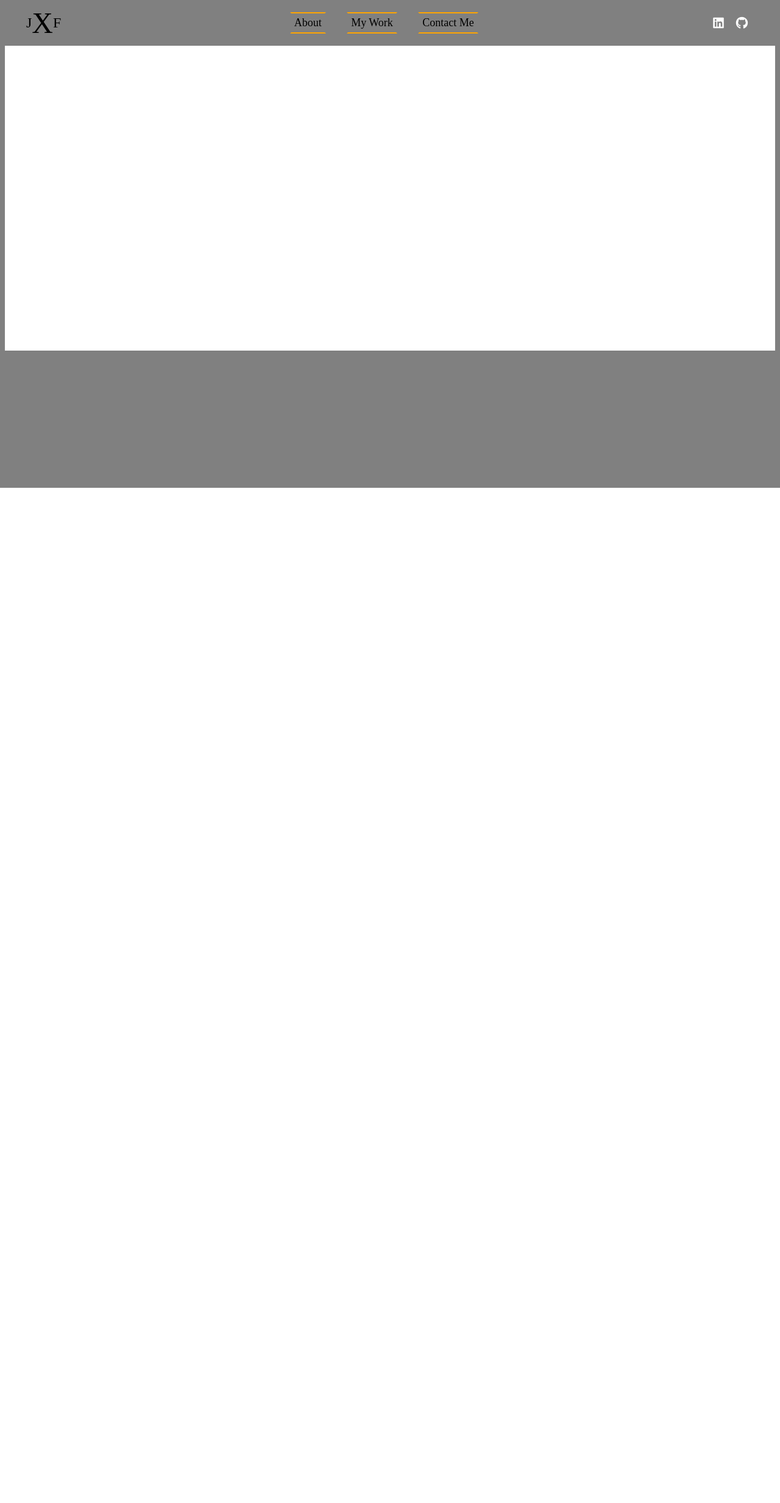
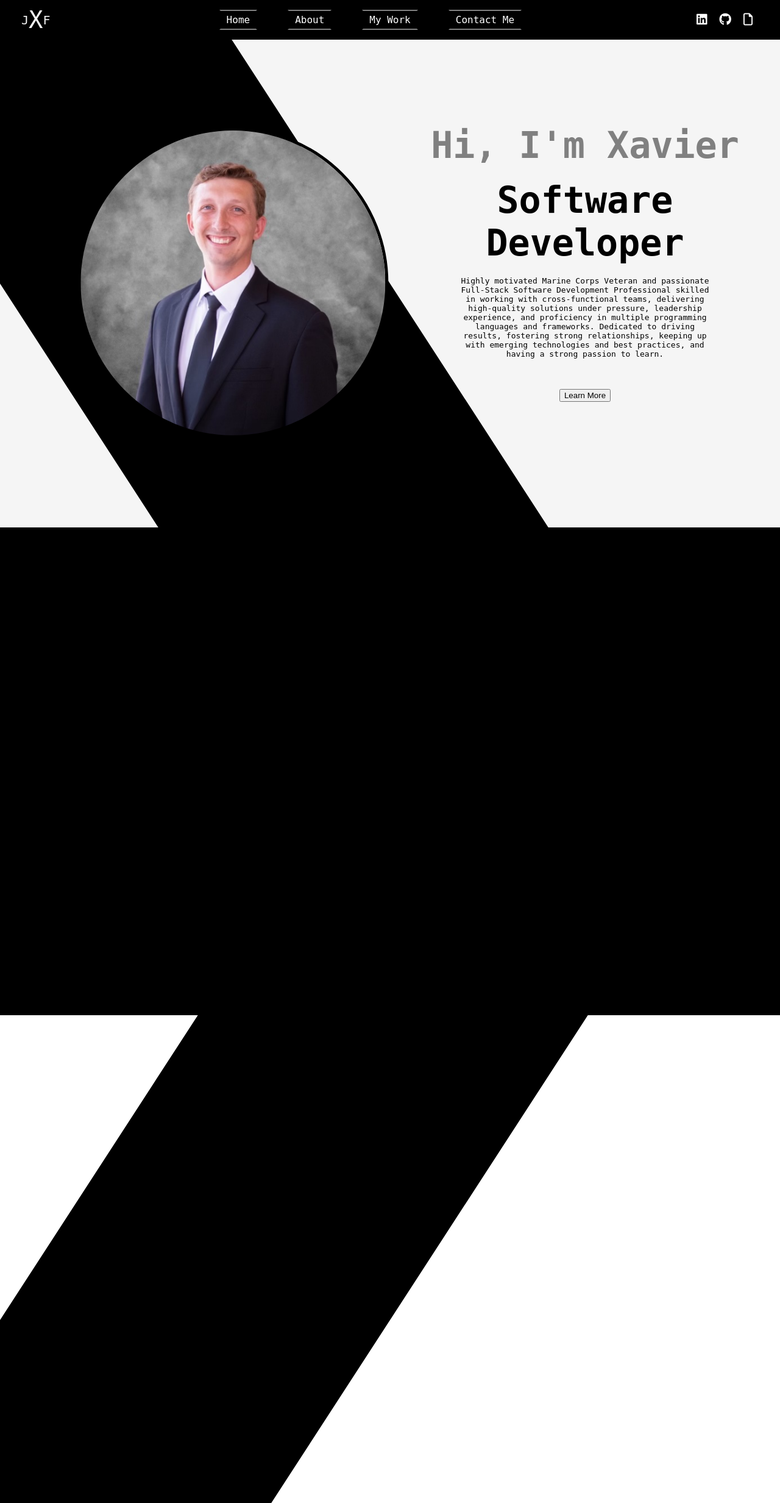
Before and after one commit to XavierFrancis9/portfolio, a Spring Boot app: page / in a window 1280 px wide. Shown: the whole page at 61% size. Before the commit the page ends 800 px from the top, so only its background shows below. Run offline with Spring Boot 4, Linux system fonts and the light colour scheme; some libraries are stand-ins or nearby versions.

Commit message:
home page style updated

```diff
--- a/src/main/java/com/example/portfolio/controllers/HomeController.java
+++ b/src/main/java/com/example/portfolio/controllers/HomeController.java
@@ -23,7 +23,7 @@ public class HomeController {
     }
 
     // view contact me page
-    @GetMapping("/contact-me")
+    @GetMapping("/contact")
     public String contact() {
         return "contact";
     }
--- /dev/null
+++ b/src/main/resources/static/css/navbar.css
@@ -0,0 +1,62 @@
+nav {
+    display: flex;
+    justify-content: space-between;
+    padding: 0 25px;
+    margin: 10px;
+}
+
+#navRight {
+    display: flex;
+    justify-content: space-around;
+    padding: 0 20%;
+    align-items: center;
+
+}
+#navLeft {
+    font-size: xxx-large;
+    display: flex;
+    align-items: center;
+}
+#navRight a{
+    font-size: large;
+    text-decoration: none;
+    color: white;
+    border-top: grey 2px solid;
+    border-bottom: grey 2px solid;
+    border-left: black 2px solid;
+    border-right: black 2px solid;
+    padding: 5px 10px;
+    margin: 0 25px;
+    /*width: 100px;*/
+    /*text-align: center;*/
+}
+
+
+#navRight a:hover {
+    background-color: black;
+    border-top: black 2px solid;
+    border-bottom: black 2px solid;
+    border-left: #cc8500 2px solid;
+    border-right: #cc8500 2px solid;
+}
+
+#top1, #top3 {
+    font-size: x-large;
+}
+
+#top2 {
+    font-size: xxx-large;
+}
+
+#navIcons {
+    display: flex;
+    align-items: center;
+    justify-content: space-around;
+}
+#navIcons i {
+    padding: 0 10px;
+}
+html {
+    background-color: black;
+    color: whitesmoke;
+}
--- a/src/main/resources/templates/home.html
+++ b/src/main/resources/templates/home.html
@@ -6,64 +6,86 @@
           content="width=device-width, user-scalable=no, initial-scale=1.0, maximum-scale=1.0, minimum-scale=1.0">
     <meta http-equiv="X-UA-Compatible" content="ie=edge">
     <script src="https://kit.fontawesome.com/d33e65fc6a.js" crossorigin="anonymous"></script>
+    <link rel="stylesheet" type="text/css" th:href="@{/css/navbar.css}">
     <title>Xavier Francis | Home</title>
     <style>
         html {
-            background-color: grey;
+            background-color: black;
+            color: whitesmoke;
+            font-family: monospace;
+        }
+        body {
+            margin: 0;
+        }
+        header {
+            background-color: whitesmoke;
+            height: 100vh;
+            width: 100%;
+            display: flex;
+        }
+        #projects {
+            height: 100vh;
+        }
+        img {
+            border-radius: 50%;
+            height: 500px;
+            width: 500px;
+            border: 5px black solid;
+            transform: skew(-33deg);
+        }
+        #headerleft {
+            width: 30%;
+            display: flex;
+            flex-direction: column;
+            justify-content: space-around;
+            align-content: center;
+            padding: 100px 10%;
+            text-align: center;
+            background-color: black;
+            transform: skew(33deg);
 
         }
-        nav {
+        #headerRight {
+            width: 70%;
+            color: black;
             display: flex;
-            padding: 0 25px;
+            flex-direction: column;
+            /*justify-content: center;*/
+            align-content: center;
+            text-align: center;
+            padding: 25px;
+            padding-top: 10%;
+        }
+        h1 {
+            font-size: 60px;
             margin: 10px;
         }
+        #paragraph {
+            margin-top: 10px;
+            padding-right: 15%;
+            padding-left: 15%;
+        }
+        button {
+            margin-top: 50px;
 
-        #navRight {
+        }
+        #contact {
+            height: 100vh;
+            background-color: white;
+            width: 100%;
+            overflow: hidden;
+        }
+        #bottomLeft {
+            width: 30%;
             display: flex;
+            flex-direction: column;
             justify-content: space-around;
-            width: 100%;
-            padding: 0 30%;
-            align-items: center;
-        }
-        #navLeft {
-            font-size: xxx-large;
-            display: flex;
-            align-items: center;
-        }
-        #navRight a{
-            font-size: large;
-            text-decoration: none;
-            color: black;
-            border-top: orange 2px solid;
-            border-bottom: orange 2px solid;
-            border-left: grey 2px solid;
-            border-right: grey 2px solid;
-            padding: 5px;
-        }
-
-        #navRight a:hover {
-            background-color: grey;
-            color: white;
-        }
-
-        #top1, #top3 {
-            font-size: x-large;
-        }
-
-        #top2 {
-            font-size: xxx-large;
-        }
-        header {
-            background-color: white;
-            height: 500px;
-        }
-        #navIcons {
-            display: flex;
-            align-items: center;
-            justify-content: space-around;
-        }
-        #navIcons i {
-            padding: 0 10px;
+            align-content: center;
+            padding: 100px 10%;
+            text-align: center;
+            background-color: black;
+            transform: skew(-33deg);
+            height: 100%;
         }
 
 
@@ -71,25 +93,23 @@
     </style>
 </head>
 <body>
-    <nav>
-        <div id="navLeft">
-            <span id="top1">J</span>
-            <span id="top2">X</span>
-            <span id="top3">F</span>
-
+    <nav th:replace="partials/navbar.html :: navbar"></nav>
+    <header>
+        <div id="headerleft">
+            <div>
+                <img th:src="@{/img/xavier_photo.jpg}">
+            </div>
         </div>
-        <div id="navRight">
-            <a th:href="@{#}">About</a>
-            <a th:href="@{#}">My Work</a>
-            <a th:href="@{#}">Contact Me</a>
+        <div id="headerRight">
+            <h1 style="color: grey">Hi, I'm Xavier</h1>
+            <h1>Software Developer</h1>
+            <div id="paragraph">Highly motivated Marine Corps Veteran and passionate Full-Stack Software Development Professional skilled in working with cross-functional teams, delivering high-quality solutions under pressure, leadership experience, and proficiency in multiple programming languages and frameworks. Dedicated to driving results, fostering strong relationships, keeping up with emerging technologies and best practices, and having a strong passion to learn.</div>
+            <a th:href="@{/about}"><button>Learn More</button></a>
         </div>
-        <div id="navIcons">
-            <i class="fa-brands fa-linkedin fa-lg" style="color: #ffffff;"></i>
-            <i class="fa-brands fa-github fa-lg" style="color: #ffffff;"></i>
-        </div>
-    </nav>
-    <header>
     </header>
-<div class="slider-thumb"></div>
+    <div id="projects"></div>
+    <div id="contact">
+        <div id="bottomLeft"></div>
+    </div>
 </body>
 </html>
--- a/src/main/resources/templates/partials/navbar.html
+++ b/src/main/resources/templates/partials/navbar.html
@@ -8,7 +8,25 @@
     <title></title>
 </head>
 <body>
-<nav></nav>
+<nav th:fragment="navbar">
+    <div id="navLeft">
+        <span id="top1">J</span>
+        <span id="top2">X</span>
+        <span id="top3">F</span>
+
+    </div>
+    <div id="navRight">
+        <a th:href="@{/}"><span>Home</span></a>
+        <a th:href="@{/about}"><span>About</span></a>
+        <a th:href="@{/projects}"><span>My Work</span></a>
+        <a th:href="@{/contact}"><span>Contact Me</span></a>
+    </div>
+    <div id="navIcons">
+        <a th:href="@{https://www.linkedin.com/in/j-xavier-francis/}" target="_blank"><i class="fa-brands fa-linkedin fa-lg" style="color: #ffffff;"></i></a>
+        <a th:href="@{https://github.com/XavierFrancis9}" target="_blank"><i class="fa-brands fa-github fa-lg" style="color: #ffffff;"></i></a>
+        <a th:href="@{/files/xavier_francis_resume.pdf}" target="popup" onclick="window.open('xavier_francis_resume.pdf','jbnWindow','width=600,height=400')"><i class="fa-regular fa-file fa-lg" style="color: #ffffff;"></i></a>
+    </div>
+</nav>
 
 </body>
 </html>
```
Also changed, not shown: src/main/resources/templates/about.html (added, +16 -0 lines), src/main/resources/templates/contact.html (added, +16 -0 lines), src/main/resources/templates/projects.html (added, +16 -0 lines), src/main/resources/static/img/grand-tetons.jpeg (added), src/main/resources/static/img/gunsandcoffee.jpg (added), src/main/resources/static/img/xavier_photo.jpg (added), 1 other file.
